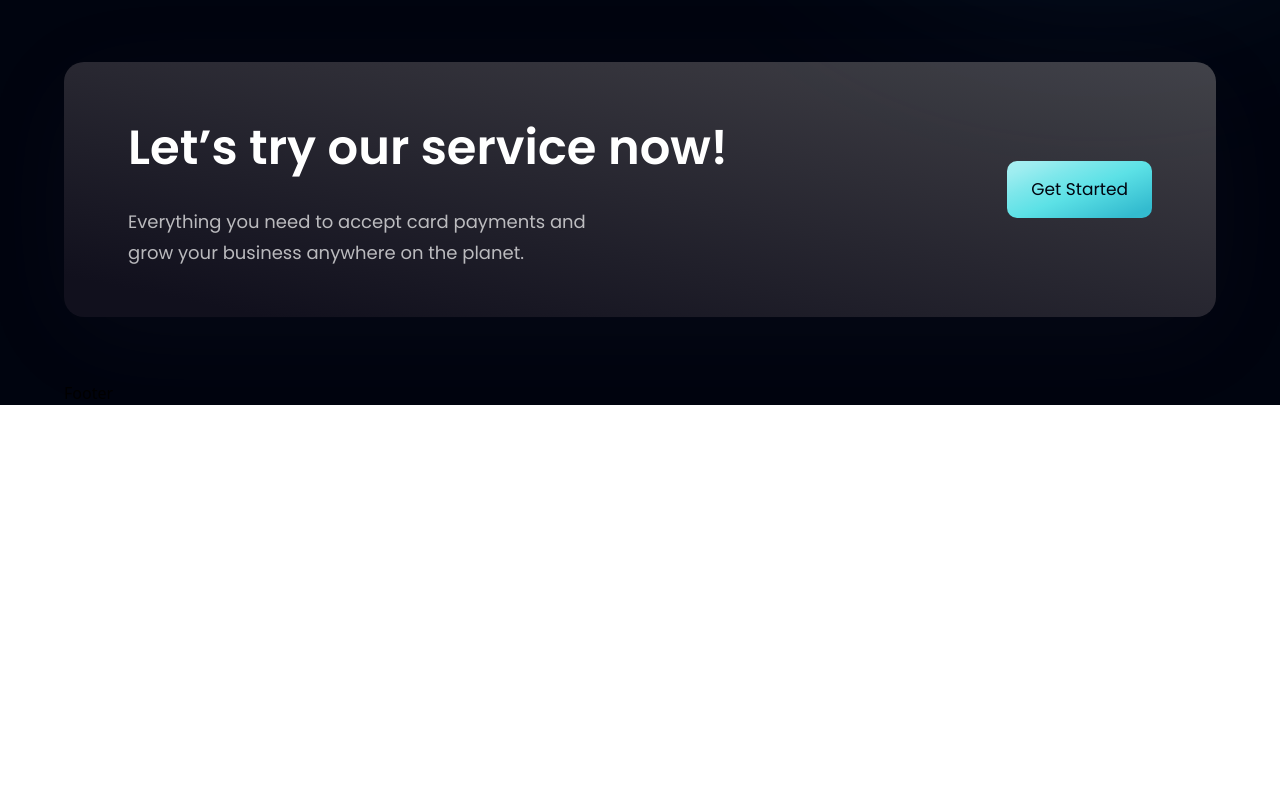
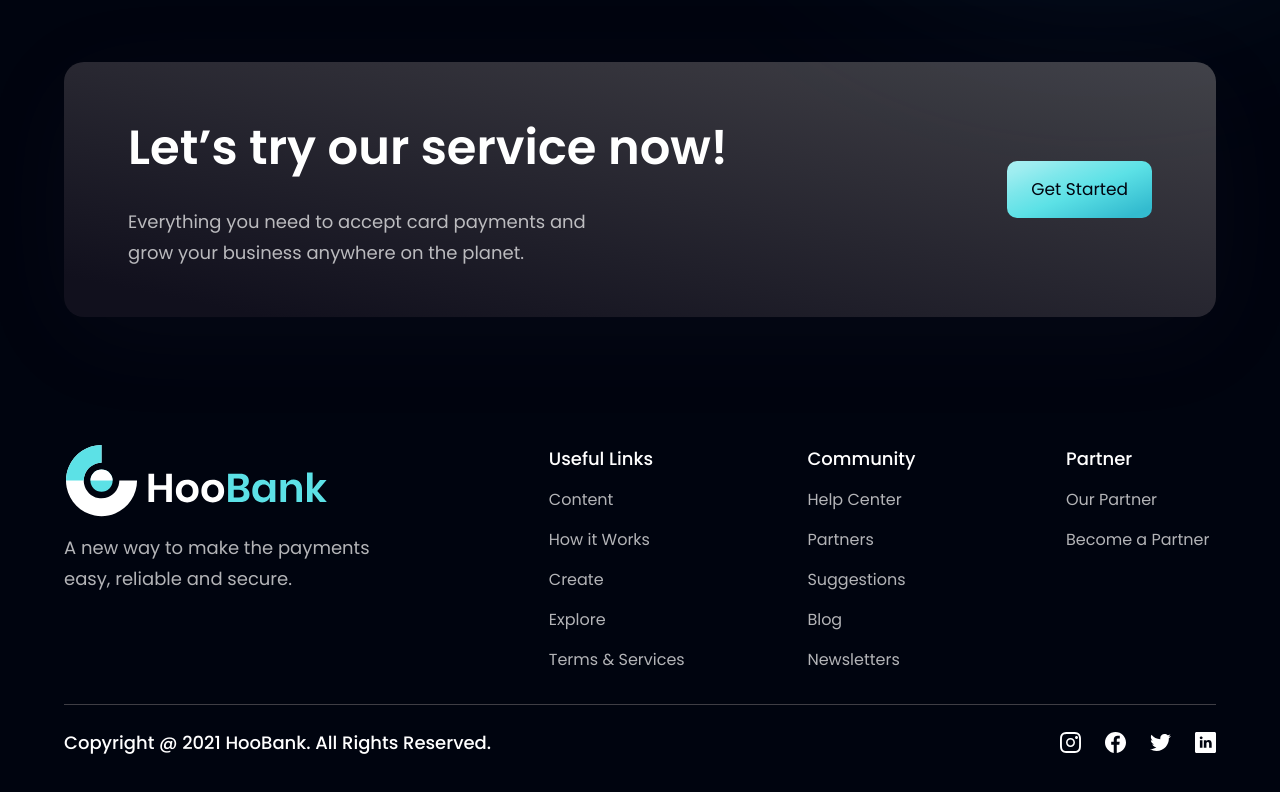
Before and after one commit to tharaka-mts/bank_app_reactjs, a React (Vite) app: page / in a window 1280 px wide. Shown: the part 3987-4779 px from the top of the page. Before the commit the page ends 4392 px from the top, so only its background shows below. Built offline with nearby package versions, Linux system fonts and the light colour scheme.

Commit message:
footer-Section

```diff
--- a/src/components/Footer.jsx
+++ b/src/components/Footer.jsx
@@ -1,9 +1,46 @@
-import React from 'react'
+import styles from "../style"
+import { logo } from "../assets"
+import { footerLinks, socialMedia } from "../constants"
 
-const Footer = () => {
-  return (
-    <div>Footer</div>
+const Footer = () => (
+    <section className={`${styles.flexCenter} ${styles.paddingY} flex-col`}>
+      <div className={`${styles.flexStart} md:flex-row flex-col mb-8 w-full `}>
+        <div className="flex-1 flex flex-col justify-start mr-10">
+          <img src={logo} alt="logo" className="w-[266px] h-[72px] object-contain" />
+          <p className={`${styles.paragraph} mt-4 max-w-[310px]`}>A new way to make the payments easy, reliable and secure.</p>
+        </div>
+
+        {/* Links */}
+        <div className="flex-[1.5] w-full flex flex-row flex-wrap justify-between md:mt-0 mt-10">
+          {footerLinks.map((footerLink)=>(
+            <div key={footerLink.key} className="flex flex-col ss:my-0 my-4 min-w-[150px]">
+                <h4 className="font-poppins font-medium text-[18px] leading-[27px] text-white">
+                  {footerLink.title}
+                </h4>
+                <ul className="list-none mt-4">
+                  {footerLink.links.map((link, index) => (
+                    <li key={link.name} className={`font-poppins font-normal text-[16px] leading-[24px] text-dimWhite hover:text-secondary cursor-pointer ${index !== footerLink.links.length - 1 ? 'mb-4' : 'mb-0'}`}>
+                      {link.name}
+                    </li>
+                  ))}
+                </ul>
+            </div>
+          ))}
+        </div>
+      </div>
+
+      {/* Copyright Texts */}
+      <div className="w-full flex justify-between items-center md:flex-row flex-col pt-6 border-t-[1px] border-t-[#3f3e45]">
+        <p className="font-poppins font-medium text-[18px] leading-[27px] text-white">
+        Copyright @ 2021 HooBank. All Rights Reserved.
+        </p>
+        <div className="flex flex-row md:mt-0 mt-6">
+            {socialMedia.map((social, index)=>(
+              <img key={social.id} src={social.icon} alt={social.id} className={`w-[21px] h-[21px] object-contain cursor-pointer ${index !== socialMedia.length - 1 ? 'mr-6' : 'mr-0' }`}/>
+            ))}
+        </div>
+      </div>
+    </section>
   )
-}
 
 export default Footer
```
